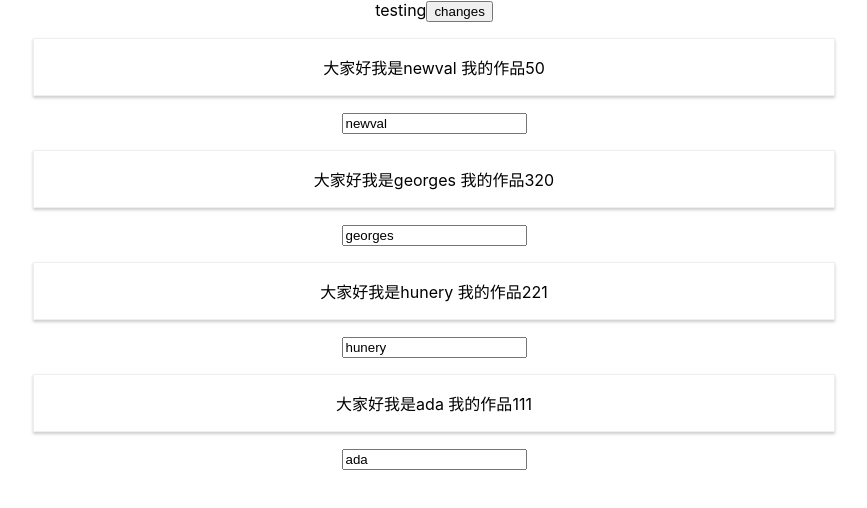
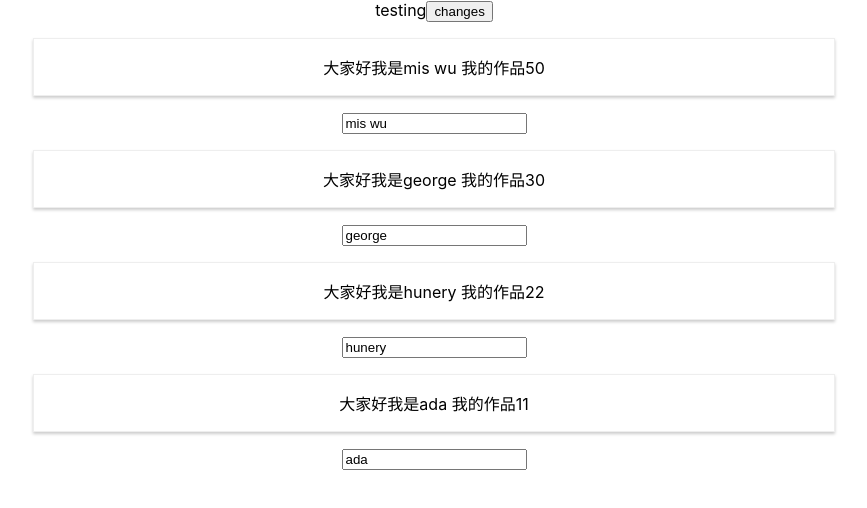
Before and after one commit to George621/learning, a React (Create React App) app: page / in a window 1280 px wide. Both pictures are taken after a click on the button "changes". Shown: the top 508 px of the page, without its empty margins (206-1073 px from the left). Built offline with nearby package versions, Linux system fonts and the light colour scheme.

Commit message:
删除 和编辑单个卡

```diff
--- a/src/App.js
+++ b/src/App.js
@@ -6,51 +6,68 @@ import './App.css';
 class App extends Component{
   state = {
     persons:[
-      {name:'mis wu',count:50},
-      {name:'george',count:30},
-      {name:'hunery',count:22},
-      {name:'ada',count:11},
+      {id:1,name:'mis wu',count:50},
+      {id:2,name:'george',count:30},
+      {id:3,name:'hunery',count:22},
+      {id:4,name:'ada',count:11},
     ],
     showPersons: false
   }
   switchHandler = (c) => {
     this.setState({
       persons:[
-        {name:c,count:50},
-        {name:'georges',count:320},
-        {name:'hunery',count:221},
-        {name:'ada',count:111},
+      {id:1,name:'mis wu',count:50},
+      {id:2,name:'george',count:30},
+      {id:3,name:'hunery',count:22},
+      {id:4,name:'ada',count:11},
       ]
     })
   }
-  nameChangeHandler = (event) => {
-    let newval =  event.target.value
+  nameChangeHandler = (event,id) => {
+    let newval =  event.target.value;
+    let getPersons = this.state.persons;
+    const personIndex = getPersons.findIndex((p)=>{
+      return p.id === id
+    })
+    const person = {
+      ...getPersons[personIndex]
+    }
+    person.name = newval;
+    const persons = [...getPersons]
+    persons[personIndex] = person
     this.setState({
-      persons:[
-        {name: newval,count:50},
-        {name: 'georges',count:320},
-        {name: 'hunery',count:221},
-        {name: 'ada',count:111},
-      ]
+      persons: persons
     })
   }
   togglePerspons = () =>{
     let showP = this.state.showPersons;
-    console.log(showP)
     this.setState({
       persons:[
-        {name: 'newval',count:50},
-        {name: 'georges',count:320},
-        {name: 'hunery',count:221},
-        {name: 'ada',count:111},
+        {id:1,name:'mis wu',count:50},
+        {id:2,name:'george',count:30},
+        {id:3,name:'hunery',count:22},
+        {id:4,name:'ada',count:11},
       ],
       showPersons: !showP
+    })
+  }
+  deletePersonHandler = (personIndex)=>{
+    // const persons = this.state.persons;
+    const persons = [...this.state.persons]
+    persons.splice(personIndex,1)
+    this.setState({
+      persons: persons
     })
   }
   render(){
     let persons =  this.state.persons;
     let personRender = persons.map((item, index)=>{
-      return <Person changed = {this.nameChangeHandler} name = {item.name} key={index} count = {item.count} />
+      return <Person
+      myClick={this.deletePersonHandler.bind(this,index)}
+      changed = {(event)=>{this.nameChangeHandler(event,item.id)}}
+      name = {item.name}
+      key={item.id}
+      count = {item.count} />
     })
     return (
       <div className="App">
--- a/src/components/Person/Person.js
+++ b/src/components/Person/Person.js
@@ -3,7 +3,7 @@ import './index.css';
 
 const person = (props) => {
   return <div>
-    <p className="Person">大家好我是{props.name} 我的作品{props.count}</p>
+    <p onClick = {props.myClick} className="Person">大家好我是{props.name} 我的作品{props.count}</p>
     <p>{props.children}</p>
    {/* 双向绑定 next */}
     <input onChange = {props.changed} type="text" defaultValue = {props.name}/>
```
